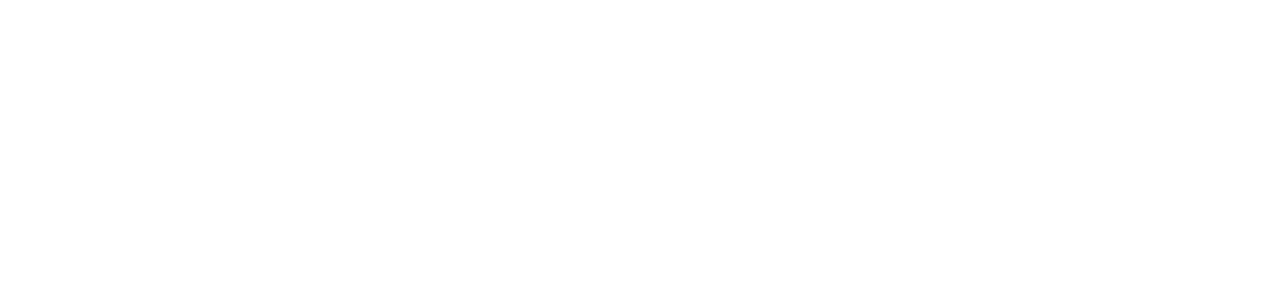
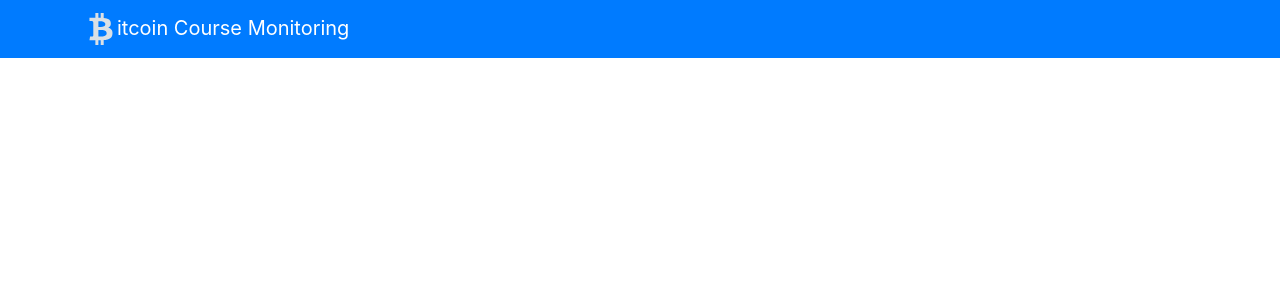
Before and after one commit to cmrdlnn/bcm, a React app: page / in a window 1280 px wide. Shown: the top 300 px of the page. Built offline with nearby package versions, Linux system fonts and the light colour scheme; the HTML template or start-up script is replaced by a standard one.

Commit message:
Добавлен компонент Header

```diff
--- a/frontend/App.jsx
+++ b/frontend/App.jsx
@@ -1,7 +1,11 @@
 import React from 'react';
 
+import Header from './components/Header';
+
 const App = () => (
-  <div />
+  <div>
+    <Header />
+  </div>
 );
 
 export default App;
--- /dev/null
+++ b/frontend/components/Header/components/Logo.jsx
@@ -0,0 +1,15 @@
+import React from 'react';
+
+const Logo = () => (
+  <svg
+    className="d-inline-block align-top"
+    xmlns="http://www.w3.org/2000/svg"
+    viewBox="0 0 226.777 226.777"
+  >
+    <path
+      d="M182.981 112.854c-7.3-5.498-17.699-7.697-17.699-7.697s8.8-5.102 12.396-10.199c3.6-5.099 5.399-12.999 5.7-17.098.299-4.101 1-21.296-12.399-31.193-10.364-7.658-22.241-10.698-38.19-11.687V.278h-21.396V34.57H95.096V.278H73.702V34.57H31.61v22.219h12.372c3.373 0 9.372.375 11.921 3.228 2.55 2.848 3 4.349 3 9.895l.001 88.535c0 2.099-.4 4.697-2.201 6.398-1.798 1.701-3.597 2.098-7.898 2.098H36.009l-4.399 25.698h42.092v34.195h21.395v-34.195h16.297v34.195h21.396v-34.759c5.531-.323 10.688-.742 13.696-1.136 6.1-.798 19.896-2.398 32.796-11.397 12.896-9 15.793-23.098 16.094-37.294.304-14.197-5.102-23.897-12.395-29.396zM95.096 58.766s6.798-.599 13.497-.501c6.701.099 12.597.3 21.398 3 8.797 2.701 13.992 9.3 14.196 17.099.199 7.799-3.204 12.996-9.2 16.296-5.998 3.299-14.292 5.099-22.094 5.396-7.797.301-17.797 0-17.797 0v-41.29zm47.89 102.279c-4.899 2.701-14.698 5.1-24.194 5.798-9.499.701-23.696.401-23.696.401v-45.893s13.598-.698 24.197 0c10.597.703 19.495 3.4 23.492 5.403 3.999 1.998 11 6.396 11 16.896 0 10.496-5.903 14.696-10.799 17.395z"
+    />
+  </svg>
+);
+
+export default Logo;
--- /dev/null
+++ b/frontend/components/Header/index.jsx
@@ -0,0 +1,23 @@
+import React from 'react';
+import {
+  Navbar,
+  NavbarBrand,
+  Container,
+} from 'reactstrap';
+
+import Logo from './components/Logo';
+
+import './styles.css';
+
+const Header = () => (
+  <Navbar dark color="primary">
+    <Container>
+      <NavbarBrand href="#">
+        <Logo />
+        itcoin Course Monitoring
+      </NavbarBrand>
+    </Container>
+  </Navbar>
+);
+
+export default Header;
--- /dev/null
+++ b/frontend/components/Header/styles.css
@@ -0,0 +1,32 @@
+.navbar-brand svg {
+  width: 6%;
+}
+
+.navbar-brand svg, .navbar-brand svg path {
+  -moz-transition: all 0.4s ease;
+  -ms-transition: all 0.4s ease;
+  -o-transition: all 0.4s ease;
+  -webkit-transition: all 0.4s ease;
+  transition: all 0.4s ease;
+}
+
+.navbar-brand svg path {
+  fill: #dae0e5;
+}
+
+.navbar-brand:hover svg {
+  -moz-transform: rotate(-20deg);
+  -ms-transform: rotate(-20deg);
+  -o-transform: rotate(-20deg);
+  -webkit-transform: rotate(-20deg);
+  transform: rotate(-20deg);
+  -moz-transform-origin: 0.49em 0.7em;
+  -ms-transform-origin: 0.49em 0.7em;
+  -o-transform-origin: 0.49em 0.7em;
+  -webkit-transform-origin: 0.49em 0.7em;
+  transform-origin: 0.49em 0.7em;
+}
+
+.navbar-brand:hover svg path {
+  fill: #efdf2f;
+}
--- a/frontend/index.jsx
+++ b/frontend/index.jsx
@@ -1,5 +1,8 @@
 import React from 'react';
 import { render } from 'react-dom';
+
+import 'bootstrap/dist/css/bootstrap.css';
+
 import App from './App';
 
 render(
--- a/package.json
+++ b/package.json
@@ -5,7 +5,7 @@
   "main": "frontend/index.jsx",
   "scripts": {
     "dev": "webpack -d --bail --config webpack.dev.js",
-    "prod": "webpack -p --bail --config webpack.prod.js",
+    "prod": "webpack -p --bail",
     "start": "webpack-dev-server -d --hot --watch-poll --config webpack.dev.js",
     "test": "echo \"Error: no test specified\" && exit 1"
   },
@@ -27,10 +27,12 @@
     "babel-preset-env": "^1.6.1",
     "babel-preset-react": "^6.24.1",
     "babel-preset-stage-0": "^6.24.1",
+    "bootstrap": "^4.0.0",
     "css-loader": "^0.28.9",
     "file-loader": "^1.1.6",
     "react": "^16.2.0",
     "react-dom": "^16.2.0",
+    "reactstrap": "^5.0.0-alpha.4",
     "style-loader": "^0.19.1",
     "webpack": "^3.10.0",
     "webpack-merge": "^4.1.1"
--- a/webpack.common.js
+++ b/webpack.config.js
@@ -19,7 +19,7 @@
         use: ['style-loader', 'css-loader'],
       },
       {
-        test: /\.(jpg)$/,
+        test: /\.(jpg|svg)$/,
         use: ['file-loader'],
       },
     ],
--- a/webpack.dev.js
+++ b/webpack.dev.js
@@ -1,6 +1,6 @@
 const webpack = require('webpack');
 const merge = require('webpack-merge');
-const common = require('./webpack.common.js');
+const common = require('./webpack.config.js');
 
 const isWDS = process.argv.find(arg => arg.includes('webpack-dev-server'));
 
```
Also changed, not shown: webpack.prod.js (deleted, +0 -9 lines), 1 other file (tests, documents, lock files or other folders).
